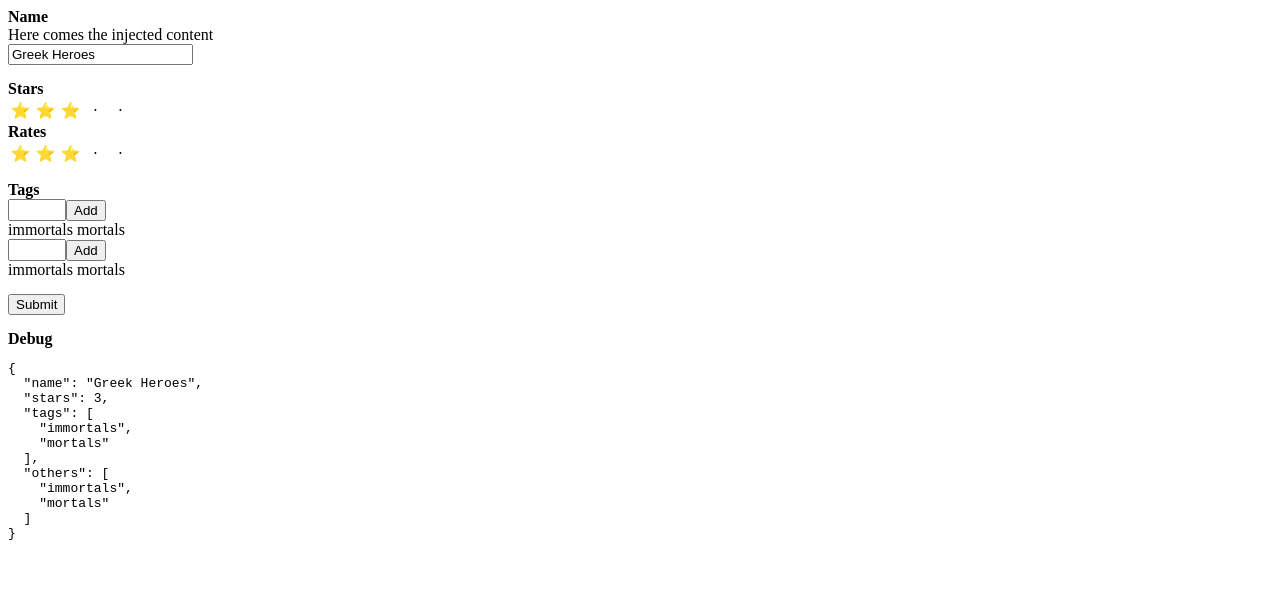
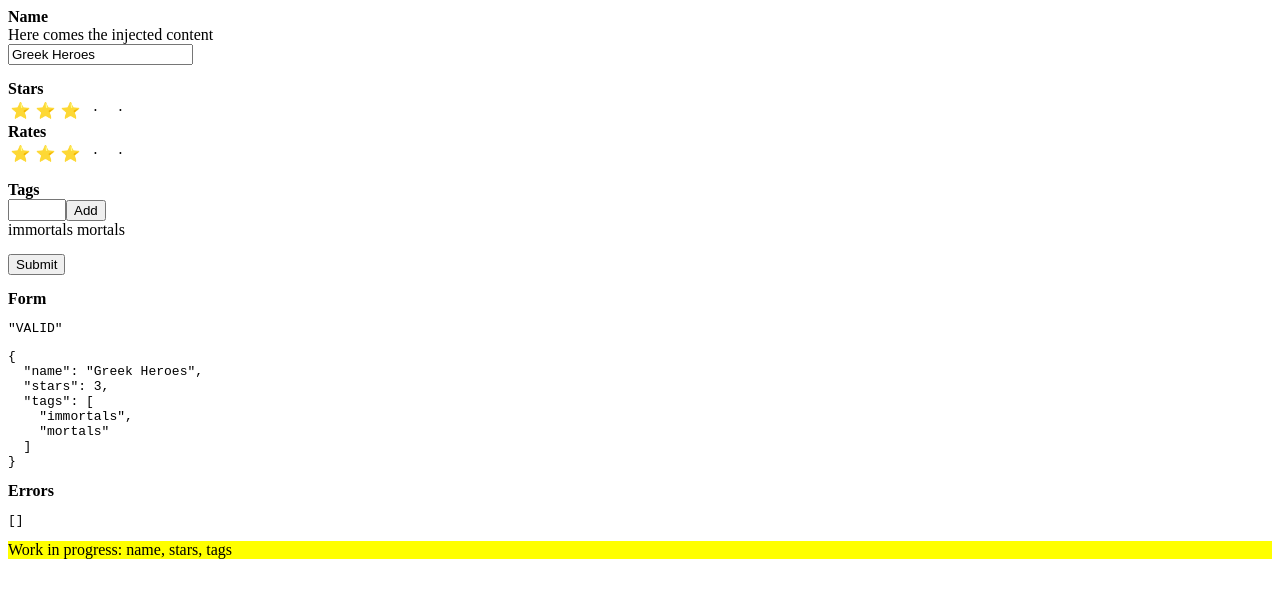
Before and after one commit to dandohotaru/labs.angles, an Angular app: page / in a window 1280 px wide. Shown: the top 598 px of the page. Built offline with nearby package versions, Linux system fonts and the light colour scheme.

Commit message:
implement bidirectional communication. work on errors injector directive

```diff
--- a/src/app/app.component.html
+++ b/src/app/app.component.html
@@ -12,11 +12,24 @@
   <div style="padding-bottom: 15px">
     <strong>Stars</strong>
     <div>
-      <app-stars formControlName="stars" lock="false"></app-stars>
+      <app-stars
+        formControlName="stars"
+        [(ngModel)]="company.stars"
+        lock="false">
+      </app-stars>
     </div>
     <strong>Rates</strong>
     <div>
-      <app-rates formControlName="stars" [lock]="company.rated"></app-rates>
+      <app-rates
+        formControlName="stars"
+        [(ngModel)]="company.stars">
+      </app-rates>
+
+      <div *ngIf="form.get('stars').hasError('low')" class="alert alert-danger" role="alert">
+        <span class="glyphicon glyphicon-exclamation-sign" aria-hidden="true"></span>
+        <span class="sr-only">Error:</span>
+        {{form.get('stars').getError('low')}}
+      </div>
     </div>
   </div>
 
@@ -25,14 +38,8 @@
     <strong>Tags</strong>
 
     <app-tags
-      title="Tags without ngmodel"
+      title="Tags"
       formControlName="tags"
-      (changed)="log($event)">
-    </app-tags>
-
-    <app-tags
-      title="Tags with ngmodel"
-      formControlName="others"
       [(ngModel)]="company.tags"
       (changed)="log($event)">
     </app-tags>
@@ -40,7 +47,7 @@
     <div *ngIf="form.get('tags').hasError('empty')" class="alert alert-danger" role="alert">
       <span class="glyphicon glyphicon-exclamation-sign" aria-hidden="true"></span>
       <span class="sr-only">Error:</span>
-      Tags cannot be empty
+      {{form.get('tags').getError('empty')}}
     </div>
 
   </div>
@@ -50,7 +57,12 @@
 </form>
 
 <!-- Debug -->
-<div style="padding-top: 15px">
-  <strong>Debug</strong>
+<div apperrors [form]="form" style="padding-top: 15px">
+
+  <strong>Form</strong>
+  <pre>{{form.status | json}}</pre>
   <pre>{{form.value | json}}</pre>
+
+  <strong>Errors</strong>
+  <pre>{{errors | json}}</pre>
 </div>
--- a/src/app/app.component.ts
+++ b/src/app/app.component.ts
@@ -1,5 +1,6 @@
 import { Component, OnInit } from '@angular/core';
-import { FormBuilder, Validators, FormGroup, FormControl, AbstractControl, NG_VALIDATORS } from '@angular/forms';
+import { FormBuilder, FormGroup, FormControl, Validators } from '@angular/forms';
+import { CustomValidators as Custom } from './shared/validators/custom.validators';
 
 export interface Company {
   id: number,
@@ -12,13 +13,6 @@ export interface Company {
 @Component({
   selector: 'app-root',
   templateUrl: './app.component.html',
-  providers: [
-    {
-      provide: NG_VALIDATORS,
-      useValue: notempty,
-      multi: true
-    }
-  ]
 })
 export class AppComponent implements OnInit {
 
@@ -39,9 +33,8 @@ export class AppComponent implements OnInit {
   public ngOnInit(): void {
     this.form = this.builder.group({
       name: [this.company.name, Validators.required],
-      stars: [this.company.stars],
-      tags: [this.company.tags, notempty],
-      others: [[], notempty],
+      stars: [this.company.stars, Custom.notlow],
+      tags: [this.company.tags, Custom.notempty],
     });
   }
 
@@ -57,10 +50,29 @@ export class AppComponent implements OnInit {
   public log(event: any) {
     console.log(event);
   }
+
+  public get errors() {
+    return errors(this.form);
+  }
 }
 
-export function notempty(control: FormControl) {
-  return control.value == null || control.value.length == 0
-    ? { empty: true }
-    : null;
-};
+export function errors(form: FormGroup) {
+  return Object
+    .keys(form.controls)
+    .reduce((results: { context: string, key: string, value: any }[], current: string) => {
+
+      let errors = form.get(current).errors;
+      if (errors) {
+        let found = Object
+          .keys(errors)
+          .map(key => ({
+            context: current,
+            key: key,
+            value: errors[key],
+          }));
+        results.push(...found);
+      };
+
+      return results;
+    }, []);
+}
--- a/src/app/app.module.ts
+++ b/src/app/app.module.ts
@@ -1,9 +1,11 @@
-import { FieldModule } from './fields/field.module';
 import { BrowserModule } from '@angular/platform-browser';
 import { NgModule } from '@angular/core';
 import { ReactiveFormsModule, FormsModule } from '@angular/forms';
 
+import { ValidationModule } from './shared/validators/validation.module';
+
 import { AppComponent } from './app.component';
+import { FieldModule } from './fields/field.module';
 import { TagsModule } from './tags/tags.module';
 import { StarsModule } from './stars/stars.module';
 import { RatesModule } from './stars/rates.module';
@@ -13,6 +15,7 @@ import { RatesModule } from './stars/rates.module';
     BrowserModule,
     FormsModule,
     ReactiveFormsModule,
+    ValidationModule,
     FieldModule,
     TagsModule,
     StarsModule,
@@ -20,7 +23,6 @@ import { RatesModule } from './stars/rates.module';
   ],
   declarations: [
     AppComponent,
-
   ],
   providers: [
   ],
--- /dev/null
+++ b/src/app/shared/validators/custom.validators.ts
@@ -0,0 +1,17 @@
+import { FormControl, ValidationErrors } from "@angular/forms";
+
+export class CustomValidators {
+
+  public static notempty(control: FormControl): ValidationErrors {
+    return control.value == null || control.value.length == 0
+      ? { empty: "Collection cannot be empty" }
+      : null;
+  };
+
+  public static notlow(control: FormControl, value: number = 2): ValidationErrors {
+    return control.value == null || control.value <= value
+      ? { low: "Value cannot be too low" }
+      : null;
+  };
+
+}
--- /dev/null
+++ b/src/app/shared/validators/errors.directive.ts
@@ -0,0 +1,28 @@
+
+import { Directive, OnInit, Input } from '@angular/core';
+import { ElementRef, Inject, Renderer2 } from '@angular/core';
+import { DOCUMENT } from '@angular/common';
+import { FormGroup } from '@angular/forms';
+
+@Directive({ selector: '[apperrors]' })
+export class ErrorsDirective implements OnInit {
+
+  @Inject(DOCUMENT)
+  private document;
+
+  @Input()
+  public form : FormGroup;
+
+  constructor(private reference: ElementRef, private renderer: Renderer2) {
+  }
+
+  public ngOnInit(): void {
+    let cotrols = Object.keys(this.form.controls);
+
+    const child = document.createElement('div');
+    child.style.backgroundColor = 'yellow';
+    child.innerText = `Work in progress: ${cotrols.join(", ")}`;
+
+    this.renderer.appendChild(this.reference.nativeElement, child);
+  }
+}
--- /dev/null
+++ b/src/app/shared/validators/validation.module.ts
@@ -0,0 +1,31 @@
+import { NgModule } from '@angular/core';
+import { CommonModule } from '@angular/common';
+import { NG_VALIDATORS } from '@angular/forms';
+
+import { CustomValidators } from './custom.validators';
+import { ErrorsDirective } from './errors.directive';
+
+@NgModule({
+  imports: [
+    CommonModule
+  ],
+  declarations: [
+    ErrorsDirective,
+  ],
+  exports: [
+    ErrorsDirective
+  ],
+  providers: [
+    {
+      provide: NG_VALIDATORS,
+      useValue: CustomValidators.notempty,
+      multi: true
+    },
+    {
+      provide: NG_VALIDATORS,
+      useValue: CustomValidators.notlow,
+      multi: true
+    }
+  ]
+})
+export class ValidationModule { }
--- a/src/app/stars/rates.component.ts
+++ b/src/app/stars/rates.component.ts
@@ -16,21 +16,13 @@ const RatesProvider = {
 })
 export class RatesComponent implements ControlValueAccessor, OnInit {
 
-  @Input("lock")
-  public disabled = false;
-
-  @HostBinding('style.opacity')
-  get opacity() {
-    return this.disabled ? 0.25 : 1;
-  }
-
   public ratings: boolean[];
 
   public rating: number;
 
-  public onChange : (rating: number) => void;
+  public touch: () => void;
 
-  public onTouched : () => void;
+  public change: (rating: number) => void;
 
   constructor() {
     this.ratings = Array(5).fill(false);
@@ -40,34 +32,33 @@ export class RatesComponent implements ControlValueAccessor, OnInit {
   }
 
   public writeValue(rating: number): void {
-    this.rate(rating);
+    this.rating = rating;
+    this.refresh();
   }
 
   public registerOnTouched(callback: () => void): void {
-    this.onTouched = callback;
+    this.touch = callback;
   }
 
   public registerOnChange(callback: (rating: number) => void): void {
-    this.onChange = callback;
-  }
-
-  public setDisabledState(disabled: boolean): void {
-    this.disabled = disabled;
+    this.change = callback;
   }
 
   public click(index: number) {
-    this.rate(index + 1);
-    this.onChange(index+1);
+    this.touch();
+
+    let rating = index + 1;
+    this.rating = rating;
+
+    this.refresh();
+    this.change(rating);
   }
 
-  private rate(rating: number) {
-    //this.onTouched();
-    if (this.disabled)
-      return;
+  public refresh() {
     this.ratings = this.ratings.map((current, index) => {
-      return index < rating
+      return index < this.rating;
     });
-    this.disabled = rating < 2;
-    //this.onChange(rating);
   }
+
+
 }
```
